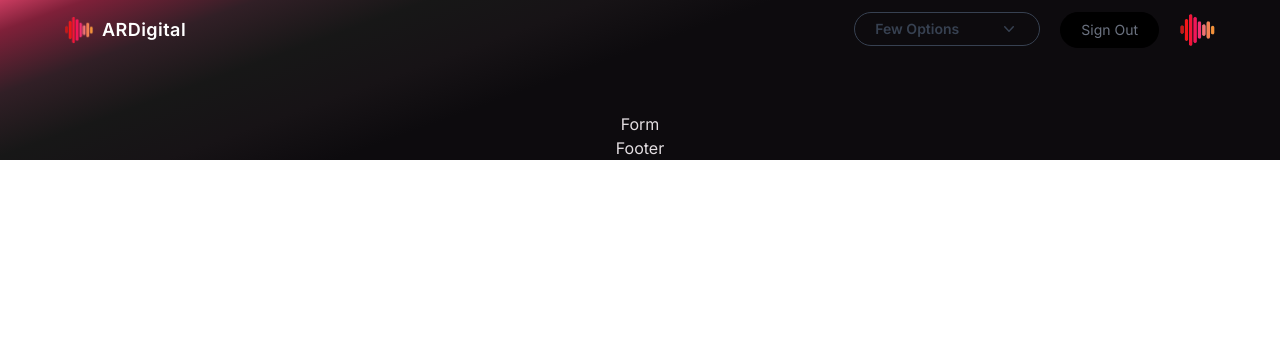
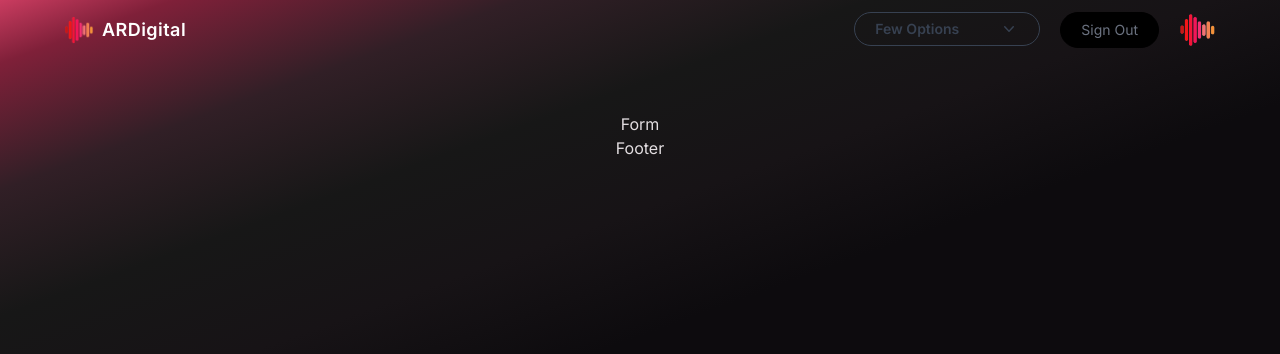
Before and after one commit to ARDigitalHub/ARD_Web, a Next.js app: page / in a window 1280 px wide. Shown: the top 354 px of the page. Built offline with nearby package versions, Linux system fonts and the light colour scheme.

Commit message:
Update globals.css
Updated global CSS

```diff
--- a/app/globals.css
+++ b/app/globals.css
@@ -87,7 +87,8 @@ body {
   );
   background-repeat: no-repeat;
   width: auto;
-  height: auto;
+  min-height:100vh;
+  overflow-y:auto;
   color: var(--pal1-J-platinum);
 }
 
```
